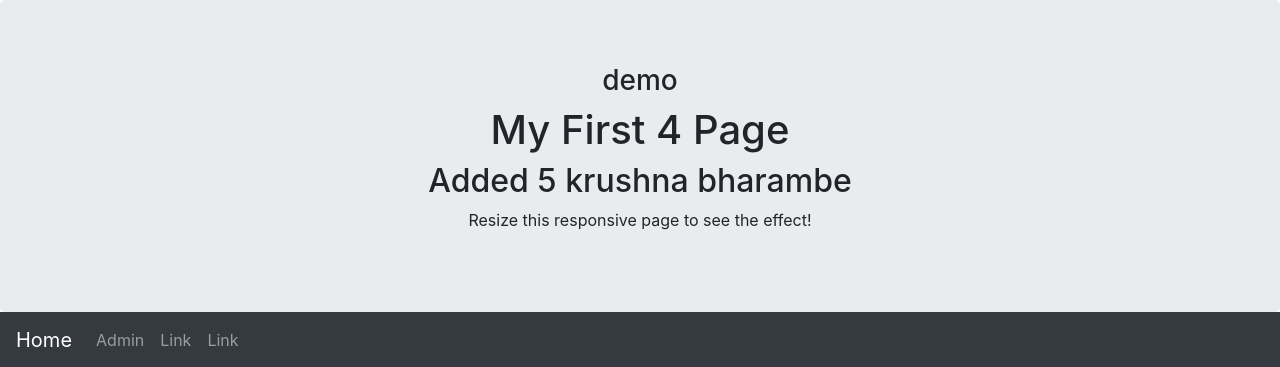
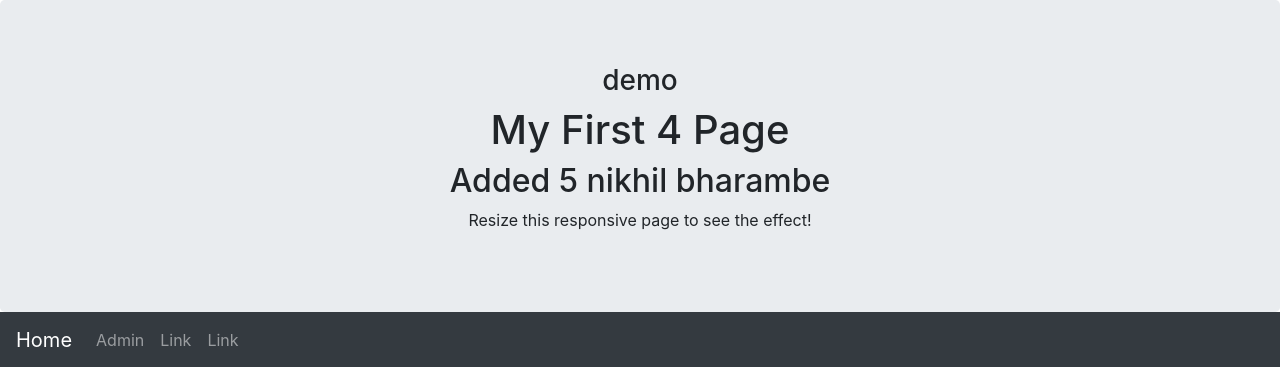
Before and after one commit to krishnabharambe/Django-QR-Forms, a Django app: page / in a window 1280 px wide. Shown: the top 367 px of the page. Run offline with Django 3.2, Linux system fonts and the light colour scheme; some libraries are stand-ins or nearby versions.

Commit message:
added nikhil

```diff
--- a/homePage/templates/homePage/index.html
+++ b/homePage/templates/homePage/index.html
@@ -21,7 +21,7 @@
   <h3> demo </h3>
   <h1>My First 4 Page</h1>
 
-  <h2>Added 5 krushna bharambe</h2>
+  <h2>Added 5 nikhil bharambe</h2>
   <p>Resize this responsive page to see the effect!</p>
 </div>
 
```
